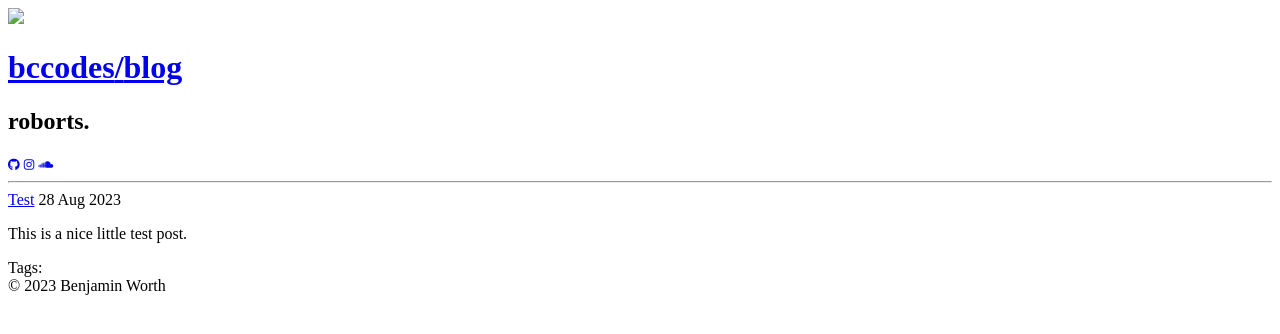
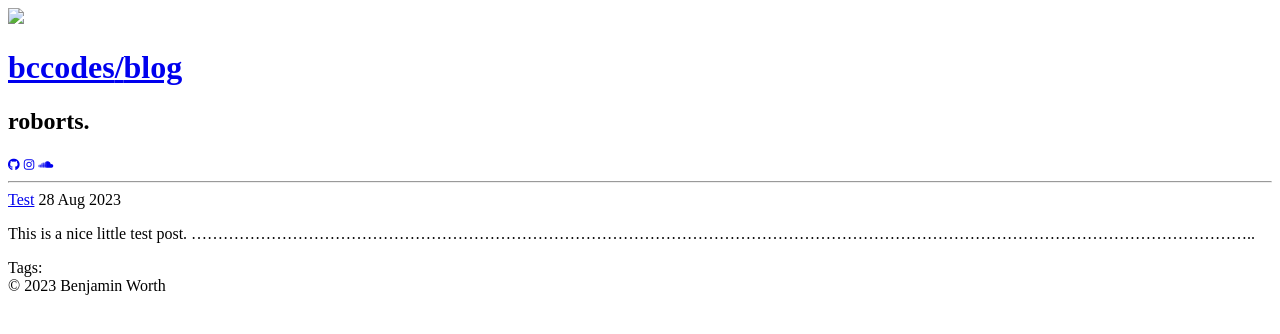
Before and after one commit to bccodes/bccodes.github.io, a Jekyll site: the page built from _posts/2023-08-28-test.md, in a window 1280 px wide. Shown: the top 334 px of the page. Built offline with Jekyll 4.4.1, drawn with Linux system fonts in a browser that asks for light colours.

```diff
--- a/_posts/2023-08-28-test.md
+++ b/_posts/2023-08-28-test.md
@@ -4,4 +4,4 @@ tags:
   -
 ---
 
-This is a nice little test post.
+This is a nice little test post. ........................................................................................................................................................................................................
```
